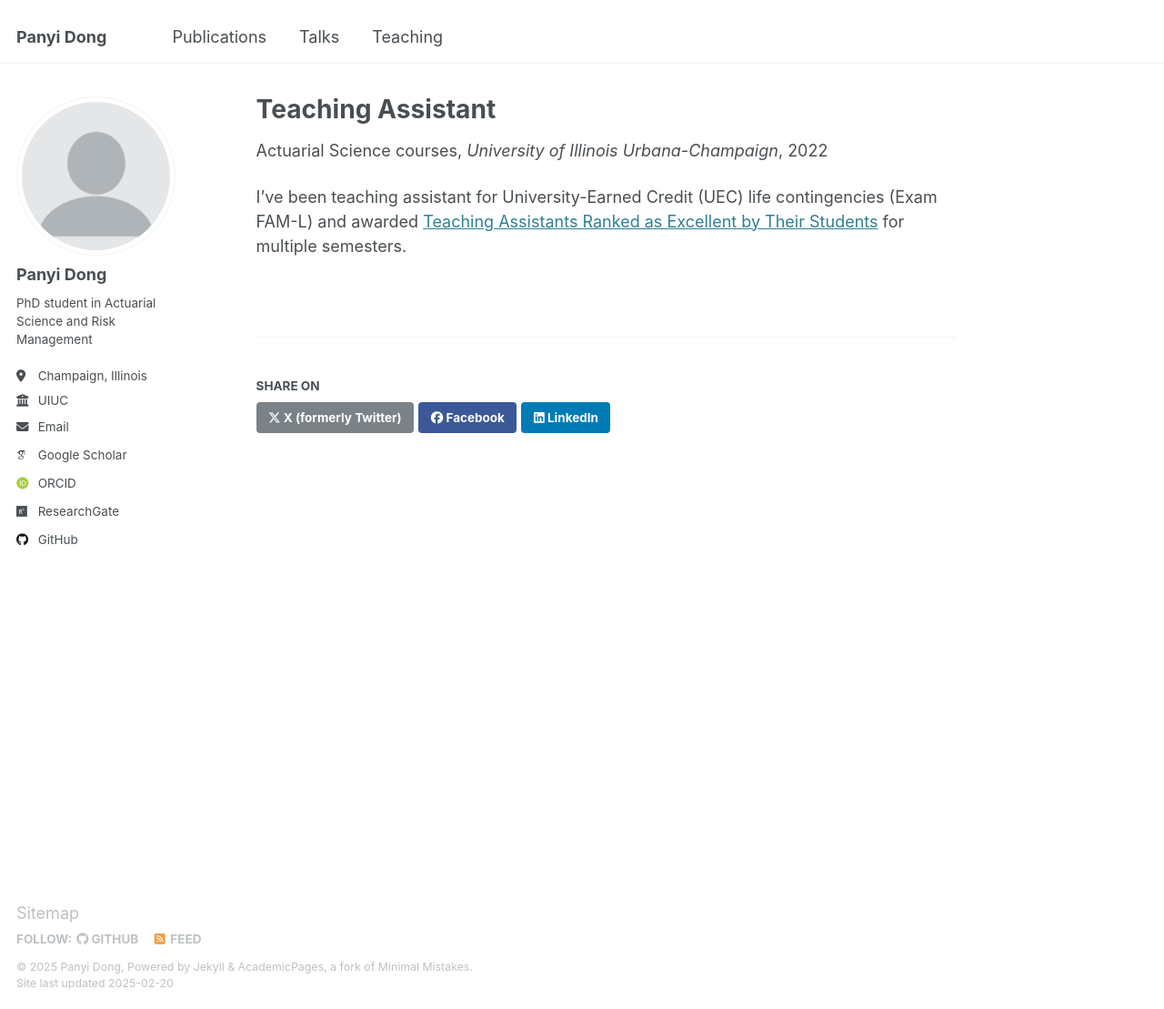
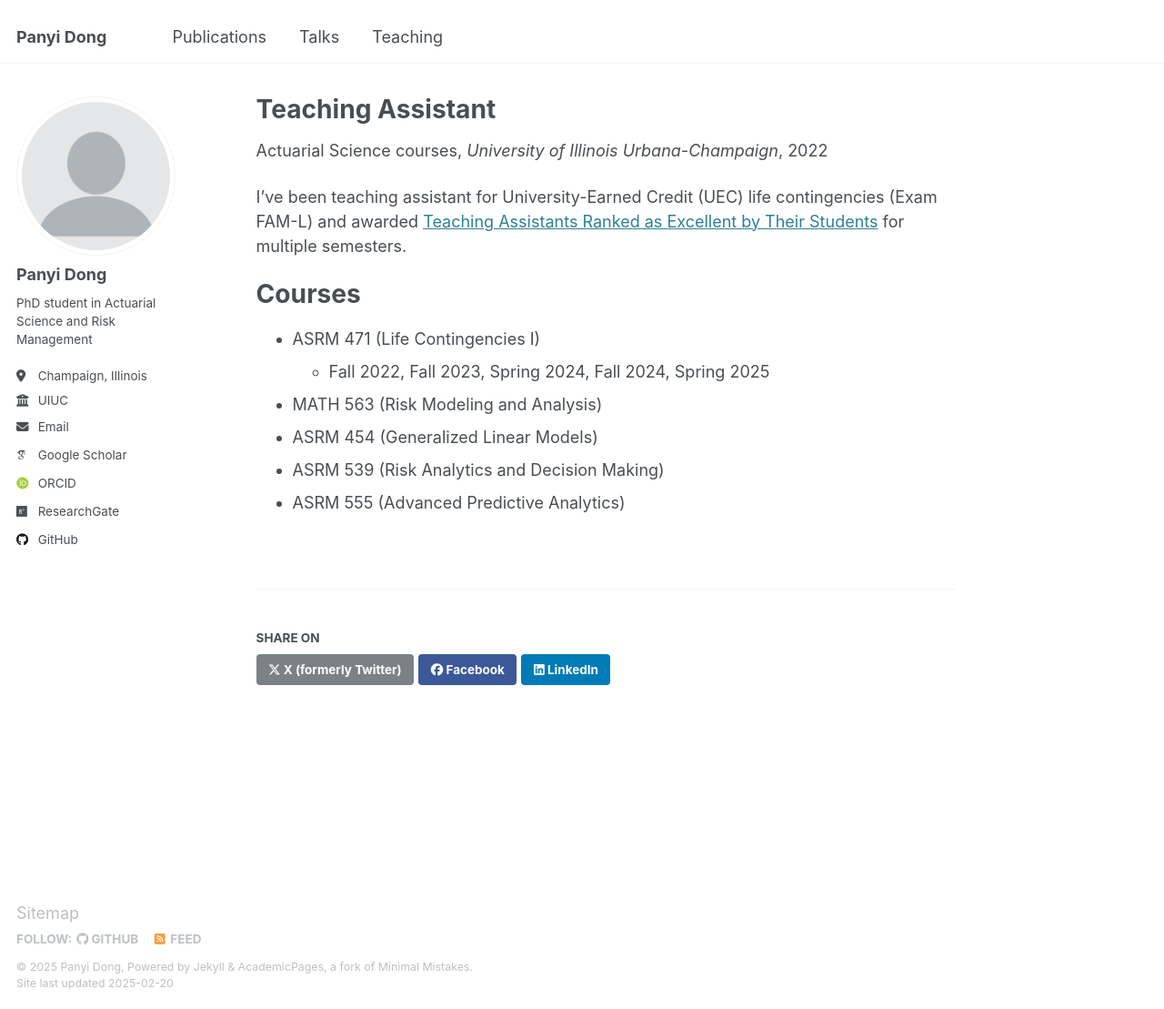
Before and after one commit to PanyiDong/panyidong.github.io, a Jekyll site: the page built from _teaching/teaching-1.md, in a window 1280 px wide and 1109 px high. Shown: the whole window at 91% size. Built offline with Jekyll 4.4.1, drawn with Linux system fonts in a browser that asks for light colours; some web fonts are replaced.

Commit message:
update teaching

```diff
--- a/_pages/talks.html
+++ b/_pages/talks.html
@@ -12,8 +12,9 @@ author_profile: true
 
 {% if site.talkmap_link == true %}
 
-Talk Map
-=====
+<header>
+    <h1>Talk Map</h1>
+</header>
 
 <p>This map is generated from a Jupyter Notebook file based on the talks I have given. The map is interactive and you
     can click on the markers to see the details of the talks.</p>
--- a/_teaching/teaching-1.md
+++ b/_teaching/teaching-1.md
@@ -9,3 +9,12 @@ location: "Champaign, Illinois"
 ---
 
 I've been teaching assistant for University-Earned Credit (UEC) life contingencies (Exam FAM-L) and awarded [Teaching Assistants Ranked as Excellent by Their Students](https://citl.illinois.edu/citl-101/measurement-evaluation/teaching-evaluation/teaching-evaluations-(ices)/teachers-ranked-as-excellent) for multiple semesters.
+
+Courses
+=====
+* ASRM 471 (Life Contingencies I)
+  * Fall 2022, Fall 2023, Spring 2024, Fall 2024, Spring 2025
+* MATH 563 (Risk Modeling and Analysis)
+* ASRM 454 (Generalized Linear Models)
+* ASRM 539 (Risk Analytics and Decision Making)
+* ASRM 555 (Advanced Predictive Analytics)
```
